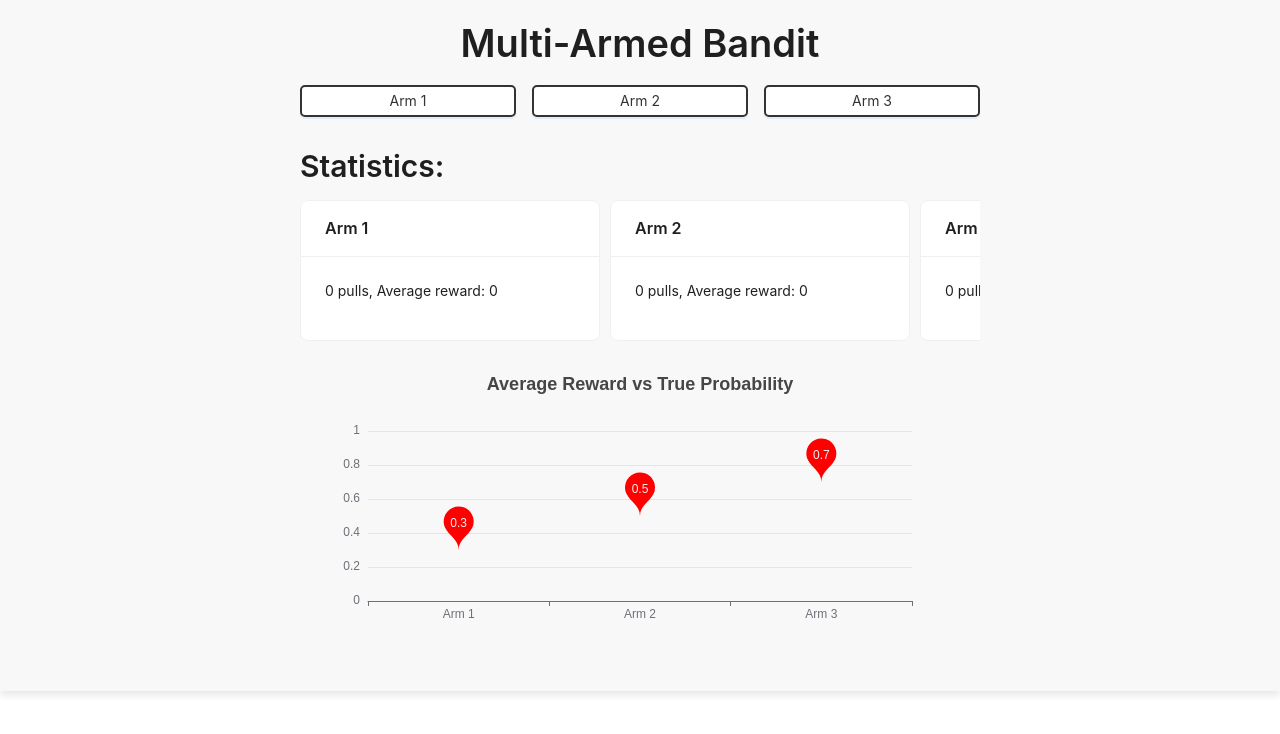
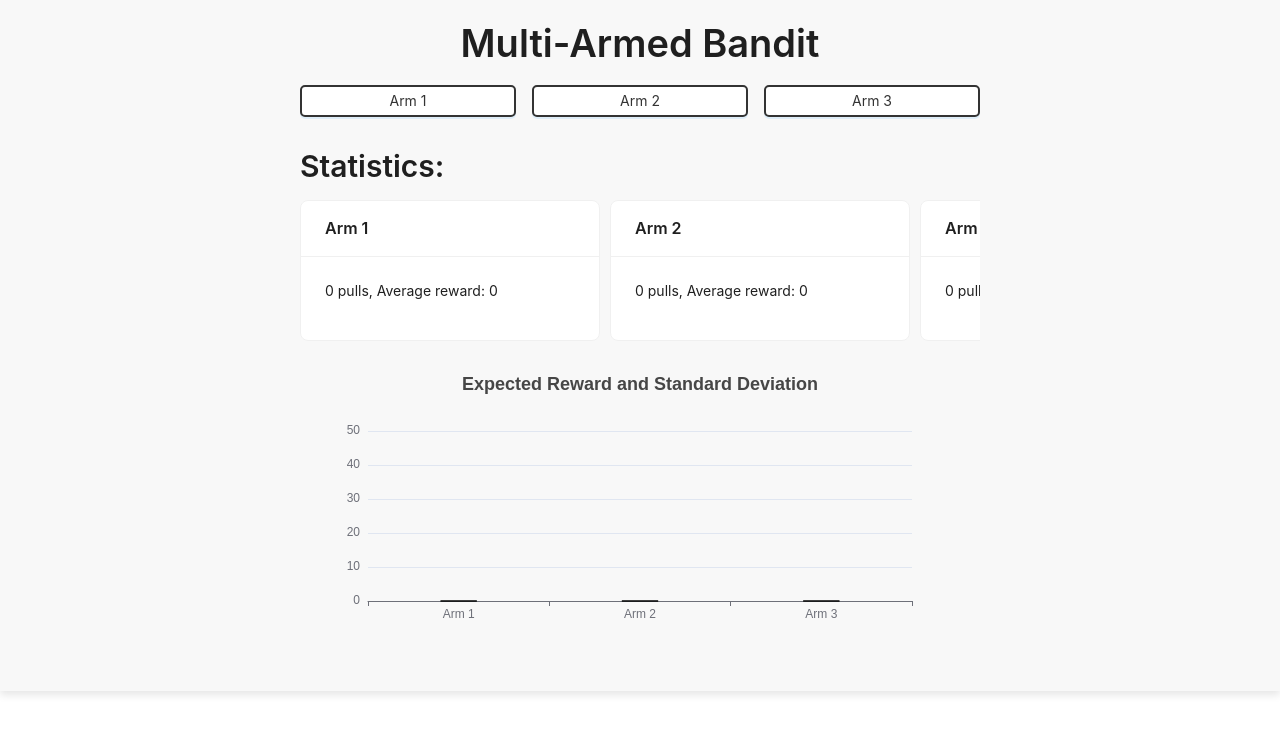
Before and after one commit to Su-my/Test-page, a Next.js app: page / in a window 1280 px wide. Shown: the top 734 px of the page. Built offline with nearby package versions, Linux system fonts and the light colour scheme.

Commit message:
update page

```diff
--- a/app/page.tsx
+++ b/app/page.tsx
@@ -10,19 +10,42 @@ import './styles.css';
 const { Title, Paragraph } = Typography;
 
 const NUM_ARMS = 3;
-const REWARDS = [0.3, 0.5, 0.7]; // 实际中奖概率
+// const REWARDS = [0.3, 0.5, 0.7]; // 实际中奖概率
+const ExpectedRewards = [10, 20, 30]; // 期望奖励
+const variance = [5, 5, 5]; // 方差
+
+function sampleReward(mean: number, stdDev: number): number {
+    // Box-Muller transform to generate a random number from a normal distribution
+    const u1: number = Math.random();
+    const u2: number = Math.random();
+    const randStdNormal: number = Math.sqrt(-2.0 * Math.log(u1)) * Math.sin(2.0 * Math.PI * u2); // 标准正态分布（mean = 0, stdDev = 1）
+
+    const randNormal: number = mean + stdDev * randStdNormal; // 转换为具有给定均值和标准差的正态分布
+
+    // 截断在0-50之间
+    return Math.min(Math.max(randNormal, 0), 50);
+}
+
 
 const Bandit = () => {
     const [rewards, setRewards] = useState(Array(NUM_ARMS).fill(0)); // 每个臂的累计奖励
+    // 每个臂奖励的平方之和
+    const [rewardsSquareSum, setRewardsSquareSum] = useState(Array(NUM_ARMS).fill(0));
     const [counts, setCounts] = useState(Array(NUM_ARMS).fill(0)); // 每个臂被点击的次数
 
     const handleArmClick = (armIndex: number) => {
-        const reward = Math.random() < REWARDS[armIndex] ? 1 : 0;
+        const reward = sampleReward(ExpectedRewards[armIndex], variance[armIndex]);
+        console.log(`Arm ${armIndex + 1} Reward: ${reward}`);
 
         setRewards(prevRewards => {
             const newRewards = [...prevRewards];
             newRewards[armIndex] += reward;
             return newRewards;
+        });
+        setRewardsSquareSum(prevRewardsSquareSum => {
+            const newRewardsSquareSum = [...prevRewardsSquareSum];
+            newRewardsSquareSum[armIndex] += Math.pow(reward, 2);
+            return newRewardsSquareSum;
         });
         setCounts(prevCounts => {
             const newCounts = [...prevCounts];
@@ -36,13 +59,36 @@ const Bandit = () => {
     // const standardErrors = rewards.map((reward, i) => (counts[i] > 0 ? Math.sqrt((avgRewards[i] * (1 - avgRewards[i])) / counts[i]) : 0));
 
     // 配置 ECharts 图表选项
-    const getOption = () => ({
+    const getOption = () => {
+        // 假设每次点击的reward是服从正态分布的
+        const standardDeviations = rewards.map((reward, i) => {
+            if (counts[i] === 0) {
+                return 0;
+            }
+            const variance = rewardsSquareSum[i] / counts[i] - Math.pow(avgRewards[i], 2);
+            return Math.sqrt(variance);
+        });
+
+        return {
             title: {
-            text: 'Average Reward vs True Probability',
+                text: 'Expected Reward and Standard Deviation',
                 left: 'center',
             },
             tooltip: {
                 trigger: 'axis',
+                formatter: (params: any) => {
+                    // 获取每个数据点的内容
+                    let tooltipContent = '';
+                    params.forEach((item : any) => {
+                        // if (item.seriesName === 'Average Reward') {
+                        //     tooltipContent += `<div><strong>${item.name}</strong>: ${item.value} (Average Reward)</div>`;
+                        // }
+                        if (item.seriesName === 'Standard Deviation') {
+                            tooltipContent += `<div><strong>${item.name}</strong>: ${item.value[1]} (Mean) ± ${item.value[2]} (Standard Deviation)</div>`;
+                        }
+                    });
+                    return tooltipContent;
+                },
             },
             xAxis: {
                 type: 'category',
@@ -51,85 +97,72 @@ const Bandit = () => {
             yAxis: {
                 type: 'value',
                 min: 0,
-            max: 1,
+                max: 50, // 假设 reward 范围是 0 到 50
             },
             series: [
                 {
                     name: 'Average Reward',
                     type: 'bar',
-                data: avgRewards,
+                    data: avgRewards, // 这里的 data 是每个 arm 的平均奖励
                     itemStyle: {
                         color: '#5470C6',
                     },
-                markPoint: {
-                    data: REWARDS.map((r, i) => ({
-                        name: 'True Probability',
-                        value: r,
-                        xAxis: i,
-                        yAxis: r,
-                        itemStyle: {
-                            color: '#FF0000', // 这里设置 markPoint 的颜色
+                    z: 1,
                 },
-                    })),
+                {
+                    name: 'Standard Deviation',
+                    type: 'custom',
+                    renderItem: (params: any, api: any) => {
+                        const xValue = api.value(0);
+                        const highPoint = api.coord([xValue, api.value(1) + api.value(2)]); // 高点（平均值 + 标准差）
+                        const lowPoint = api.coord([xValue, api.value(1) - api.value(2)]); // 低点（平均值 - 标准差）
+                        const halfWidth = api.size([1, 0])[0] * 0.1; // 误差线的宽度
+                        const style = api.style({
+                            stroke: '#000', // 误差线颜色
+                            fill: 'none',
+                        });
+                        return {
+                            type: 'group',
+                            children: [
+                                {
+                                    type: 'line', // 垂直线
+                                    shape: {
+                                        x1: highPoint[0],
+                                        y1: highPoint[1],
+                                        x2: lowPoint[0],
+                                        y2: lowPoint[1],
                                     },
-                // markLine: {
-                //     data: [
-                //         { type: 'average', name: 'Average Reward' },
-                //     ],
-                // },
+                                    style,
                                 },
-            // {
-            //     name: 'Error Bars',
-            //     type: 'custom',
-            //     renderItem: (params: any, api: any) => {
-            //         const xValue = api.value(0);
-            //         const highPoint = api.coord([xValue, api.value(1) + api.value(2)]);
-            //         const lowPoint = api.coord([xValue, api.value(1) - api.value(2)]);
-            //         const halfWidth = api.size([1, 0])[0] * 0.1;
-            //         const style = api.style({
-            //             stroke: '#000',
-            //             fill: 'none',
-            //         });
-            //         return {
-            //             type: 'group',
-            //             children: [
-            //                 {
-            //                     type: 'line',
-            //                     shape: {
-            //                         x1: highPoint[0],
-            //                         y1: highPoint[1],
-            //                         x2: lowPoint[0],
-            //                         y2: lowPoint[1],
-            //                     },
-            //                     style,
-            //                 },
-            //                 {
-            //                     type: 'line',
-            //                     shape: {
-            //                         x1: highPoint[0] - halfWidth,
-            //                         y1: highPoint[1],
-            //                         x2: highPoint[0] + halfWidth,
-            //                         y2: highPoint[1],
-            //                     },
-            //                     style,
-            //                 },
-            //                 {
-            //                     type: 'line',
-            //                     shape: {
-            //                         x1: lowPoint[0] - halfWidth,
-            //                         y1: lowPoint[1],
-            //                         x2: lowPoint[0] + halfWidth,
-            //                         y2: lowPoint[1],
-            //                     },
-            //                     style,
-            //                 },
-            //             ],
-            //         };
-            //     },
-            //     data: avgRewards.map((avgReward, i) => [i, avgReward, standardErrors[i]]),
-            // },
+                                {
+                                    type: 'line', // 上横线
+                                    shape: {
+                                        x1: highPoint[0] - halfWidth,
+                                        y1: highPoint[1],
+                                        x2: highPoint[0] + halfWidth,
+                                        y2: highPoint[1],
+                                    },
+                                    style,
+                                },
+                                {
+                                    type: 'line', // 下横线
+                                    shape: {
+                                        x1: lowPoint[0] - halfWidth,
+                                        y1: lowPoint[1],
+                                        x2: lowPoint[0] + halfWidth,
+                                        y2: lowPoint[1],
+                                    },
+                                    style,
+                                },
                             ],
-    });
+                        };
+                    },
+                    data: avgRewards.map((avgReward, i) => [i, avgReward, standardDeviations[i]]), // 数据格式：[x, 平均值, 标准差]
+                    z: 2,
+                },
+            ],
+        };
+    };
 
     return (
         <div className="slot-machine-frame" style={{ padding: '20px 300px' }}>
```
Lines whose indentation alone changed are shown as unchanged.
